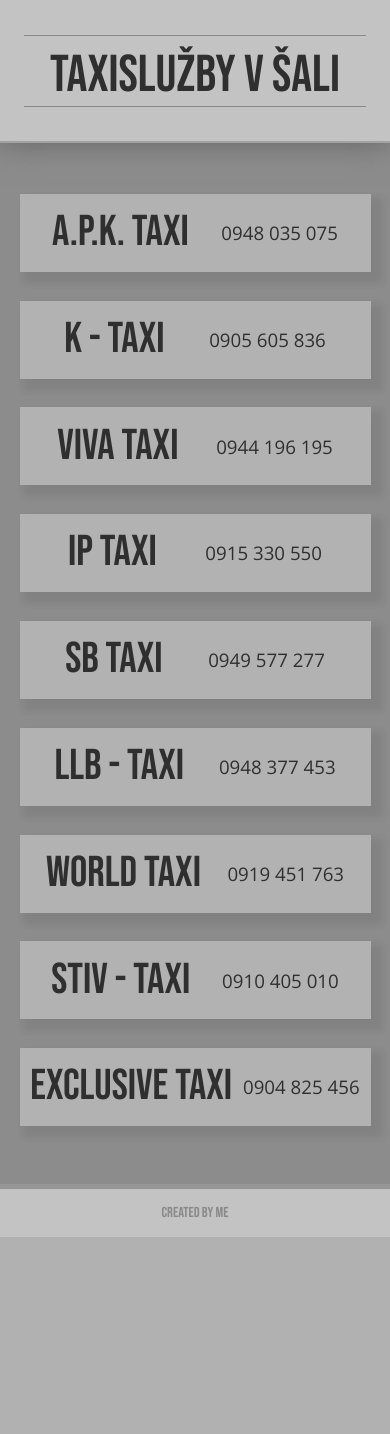
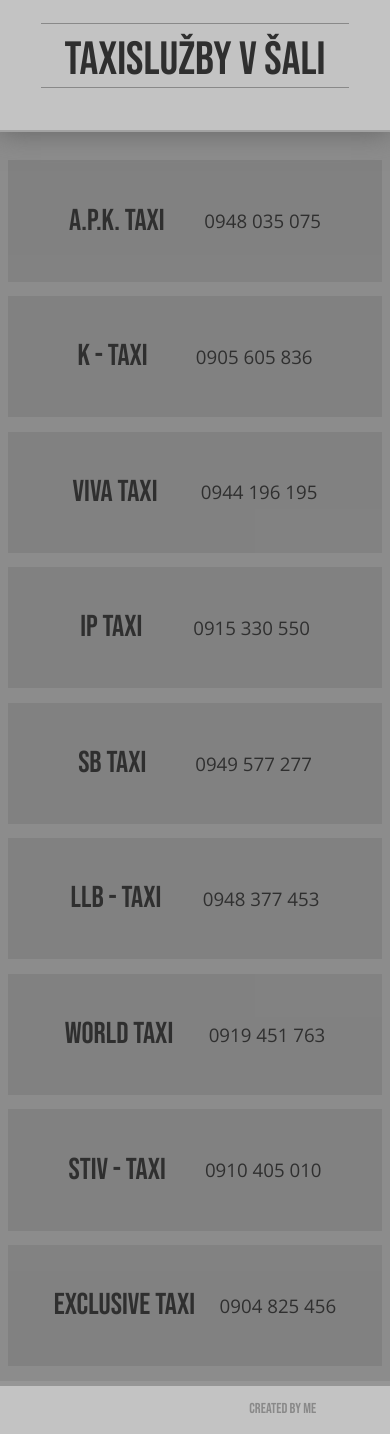
Before and after one commit to wifono/TAXISALAWorkinOnIt, a PHP site: page / in a window 390 px wide. Before the commit the page ends 1237 px from the top, so only its background shows below. Run offline with PHP 8.4, Linux system fonts and the light colour scheme.

Commit message:
redesigned

```diff
--- a/assets/css/generals.css
+++ b/assets/css/generals.css
@@ -7,10 +7,15 @@ body {
   font-family: "Open Sans", sans-serif;
   font-size: .9em; }
 
+.flexbox {
+  display: flex; }
+
 .container h1, .navigation {
   display: flex;
   flex-direction: column;
-  align-items: center; }
+  align-items: center;
+  height: min-content;
+  margin-top: 20vw; }
 
 ul {
   display: flex;
@@ -24,7 +29,10 @@ ul {
   font-size: 3rem;
   background: #c3c3c3;
   border-bottom: 0.1em #a2a2a2 solid;
-  box-shadow: 0 0 1em #636363; }
+  box-shadow: 0 0 1em #636363;
+  width: 45vw;
+  height: 100vh;
+  position: fixed; }
 
 .site {
   width: 100vw;
@@ -42,11 +50,12 @@ h1 {
 
 .mainContent {
   display: flex;
-  flex-direction: row;
-  gap: 2em;
-  justify-content: center;
-  flex-wrap: wrap;
-  margin-top: 3.5em; }
+  flex-direction: column;
+  gap: 1em;
+  justify-content: flex-start;
+  flex-wrap: nowrap;
+  margin-top: 2em;
+  margin-left: 50vw; }
 
 h2 {
   font-family: "Bebas Neue", cursive;
@@ -75,7 +84,7 @@ h2 {
     color: #afafaf; }
 
 .taxiBox {
-  background: #c3c3c3;
+  background: rgba(16, 16, 16, 0.1118823529);
   margin: 0;
   display: flex;
   flex-direction: column;
@@ -83,9 +92,9 @@ h2 {
   color: #090909;
   opacity: .7;
   text-align: center;
-  width: 25vw;
-  height: 13vw;
-  box-shadow: rgba(0, 0, 0, 0.1058823529) 0.5em 0.5em 0.5em 0.3em; }
+  width: 45vw;
+  height: 10vw;
+  cursor: pointer; }
   .taxiBox a {
     text-decoration: none;
     color: #090909;
@@ -93,47 +102,61 @@ h2 {
     font-size: 1.5em; }
 
 .taxiBox:hover {
+  background: #ffdd1f;
   opacity: 1;
-  color: #ffdd1f;
+  color: #2f2f2f;
   transition: .5s;
   animation: ease-in; }
 
 footer p {
   text-align: center;
-  color: #898989; }
+  color: #898989;
+  margin-left: 45vw; }
 
 footer {
   background: #c3c3c3;
   padding: .1em;
   font-family: "Bebas Neue", cursive;
-  margin: 4em 0 0 0;
-  border-top: 0.4em #969696 solid; }
+  border-top: 0.4em #969696 solid;
+  margin-top: 1em; }
 
-@media screen and (max-width: 1279px) {
+@media screen and (max-width: 1408px) {
+  .logo {
+    font-size: 3em; } }
+@media screen and (max-width: 1280px) {
+  .logo {
+    font-size: 2.7em; } }
+@media screen and (max-width: 1140px) {
+  .logo {
+    font-size: 2.3em; } }
+@media screen and (max-width: 737px) {
+  .taxiBox h2 {
+    font-size: 2.5em; } }
+@media screen and (max-width: 664px) {
+  .taxiBox h2 {
+    font-size: 2.1em; } }
+@media screen and (max-width: 658px) {
+  .logo {
+    font-size: 1.9em; } }
+@media screen and (max-width: 600px) {
+  .logo {
+    width: 100%;
+    position: unset;
+    height: 5em; }
+
+  .flexbox {
+    flex-direction: column; }
+
+  .container h1 {
+    margin-top: .5em; }
+
   .mainContent {
-    flex-direction: column;
-    flex-wrap: nowrap;
+    margin-left: 0;
     align-items: center; }
 
   .taxiBox {
-    width: 90vw;
-    margin: 0;
-    display: flex;
-    flex-direction: column;
-    align-items: center; }
-    .taxiBox h2 {
-      font-size: 4em; } }
-@media screen and (max-width: 1015px) {
-  .taxiBox {
-    width: 90vw; }
-    .taxiBox h2 {
-      font-size: 4em; } }
-@media screen and (max-width: 737px) {
-  .taxiBox h2 {
-    font-size: 3em; } }
-@media screen and (max-width: 658px) {
-  .logo {
-    font-size: 2.5em; } }
+    width: 85%;
+    padding: 1.5em; } }
 @media screen and (max-width: 540px) {
   .taxiBox {
     display: flex;
@@ -147,10 +170,7 @@ footer {
     font-size: 1.3em; } }
 @media screen and (max-width: 521px) {
   .logo {
-    font-size: 2.2em; } }
-@media screen and (max-width: 474px) {
-  .logo {
-    font-size: 2em; } }
+    font-size: 1.8em; } }
 @media screen and (max-width: 455px) {
   .logo h1 {
     font-size: 1.8em; } }
@@ -160,9 +180,10 @@ footer {
   .taxiBox a {
     font-size: 1em;
     margin-left: 1em; } }
-@media screen and (max-width: 372px) {
-  .logo h1 {
-    font-size: 1.2em;
-    margin: .6em 0 -.5em 0; } }
+@media screen and (max-width: 375px) {
+  .logo {
+    height: 3.5em; }
+    .logo h1 {
+      font-size: 1.5em; } }
 
 /*# sourceMappingURL=generals.css.map */
--- a/assets/sass/generals.scss
+++ b/assets/sass/generals.scss
@@ -25,11 +25,19 @@ body {
 
 }
 
+.flexbox {
+    display: flex;
+}
 
 .container h1, .navigation {
     display: flex;
     flex-direction: column;
     align-items: center;
+    height: min-content;
+
+    margin-top: 20vw;
+
+
 }
 
 ul {
@@ -47,6 +55,9 @@ ul {
     background: lighten($second-color, 8%);
     border-bottom: .1em darken($second-color, 5%) solid;
     box-shadow: 0 0 1em darken($second-color, 30%);
+    width: 45vw;
+    height: 100vh;
+    position: fixed;
 }
 
 .site {
@@ -63,8 +74,6 @@ ul {
 h1 {
    // background:    linear-gradient(186deg, darken($second-color, 8%) 75.5%, rgb(239, 239, 239) 100%);
     color: lighten($font-main-color, 15%);
-
-
   //box-shadow: darken($main-color, 100%) 0em .2em .1em;
 
   font-weight: 300;
@@ -79,15 +88,14 @@ h1 {
 
 .mainContent {
     display: flex;
-    flex-direction: row;
+    flex-direction: column;
+    gap: 1em;
+    justify-content: flex-start;
 
-    gap: 2em;
-    justify-content: center;
+    flex-wrap: nowrap;
 
-
-    flex-wrap: wrap;
-
-    margin-top: 3.5em;
+    margin-top: 2em;
+    margin-left: 50vw;
 
 }
 
@@ -145,7 +153,7 @@ h2 {
 
 .taxiBox {
 
-    background:    lighten($second-color, 8%);
+    background: opacify($main-color, .006);
 
     margin: 0;
 
@@ -159,10 +167,10 @@ h2 {
     text-align: center;
 
 
-    width: 25vw;
-    height: 13vw;
+    width: 45vw;
+    height: 10vw;
 
-    box-shadow: darken($main-color, 100%) .5em .5em .5em .3em;
+    cursor: pointer;
 
   a {
       text-decoration: none;
@@ -179,8 +187,11 @@ h2 {
 
 .taxiBox:hover {
 
+
+    background: rgb(255, 221, 31);
+
     opacity: 1;
-    color: rgb(255, 221, 31);
+    color: lighten($font-main-color, 15%);
     transition: .5s;
     animation: ease-in;
 
@@ -195,6 +206,7 @@ footer p {
 
     text-align: center;
     color: lighten($font-main-color, 50);
+    margin-left: 45vw;
 }
 
 footer {
@@ -204,11 +216,9 @@ footer {
         font: {
             family: $logo-font;
         }
-
-        margin: 4em 0 0 0;
-
         border-top: .4em darken($second-color, 10%) solid;
 
+        margin-top: 1em;
 
 }
 
@@ -216,45 +226,30 @@ footer {
 
 // MEDIA QUERRIES
 
+@media screen and (max-width:1408px) {
 
-@media screen and (max-width:1279px) {
-
-    .mainContent {
-        flex-direction: column;
-        flex-wrap: nowrap;
-        align-items: center;
+    .logo {
+        font-size: 3em;
     }
 
-    .taxiBox {
+}
 
-        width: 90vw;
+@media screen and (max-width:1280px) {
 
-        margin: 0;
-
-        display: flex;
-        flex-direction: column;
-        align-items: center;
-
-        h2 {
-            font-size: 4em;
-        }
+    .logo {
+        font-size: 2.7em;
     }
 
     }
 
+    @media screen and (max-width:1140px) {
 
-    @media screen and (max-width:1015px) {
-.taxiBox
-        {
-        h2 {
-            font-size: 4em;
+        .logo {
+            font-size: 2.3em;
         }
 
-     width: 90vw;
+        }
 
-
-    }
-    }
 
     @media screen and (max-width:737px) {
 
@@ -262,15 +257,52 @@ footer {
 
             {
                 h2 {
-                    font-size: 3em;
+                    font-size: 2.5em;
         }
     }
     }
 
+    @media screen and (max-width:664px){
+        .taxiBox {
+            h2 {
+                font-size: 2.1em;
+            }
+        }
+    }
+
     @media screen and (max-width:658px) {
         .logo {
-            font-size: 2.5em;
+            font-size: 1.9em;
         }
+    }
+
+    @media screen and (max-width:600px){
+
+        .logo {
+            width: 100%;
+            position: unset;
+            height: 5em;
+        }
+
+        .flexbox {
+            flex-direction: column;
+        }
+
+        .container h1 {
+            margin-top: .5em;
+
+        }
+
+        .mainContent {
+            margin-left: 0;
+            align-items: center;
+        }
+
+        .taxiBox {
+            width: 85%;
+            padding: 1.5em;
+        }
+
     }
 
 
@@ -299,16 +331,9 @@ footer {
 
         @media  screen and (max-width:521px) {
             .logo {
-                font-size:2.2em
+                font-size:1.8em
             }
         }
-
-@media screen and (max-width: 474px) {
-    .logo {
-        font-size: 2em;
-    }
-
-}
 
     @media screen and (max-width:455px) {
 
@@ -337,14 +362,14 @@ footer {
     }
 }
 
-@media screen and (max-width: 372px) {
+@media screen and (max-width: 375px) {
 
         .logo {
             h1 {
-                font-size: 1.2em;
-                margin: .6em 0 -.5em 0;
+                font-size: 1.5em;
+            }
 
-            }
+            height: 3.5em;
         }
 
     }
--- a/partials/header.php
+++ b/partials/header.php
@@ -31,6 +31,7 @@
 
 
         <div class="site">
+        <div class="flexbox">
 
         <header>
             <div class="container">
```
Also changed, not shown: index.php (+7 -4 lines), 1 other file.
